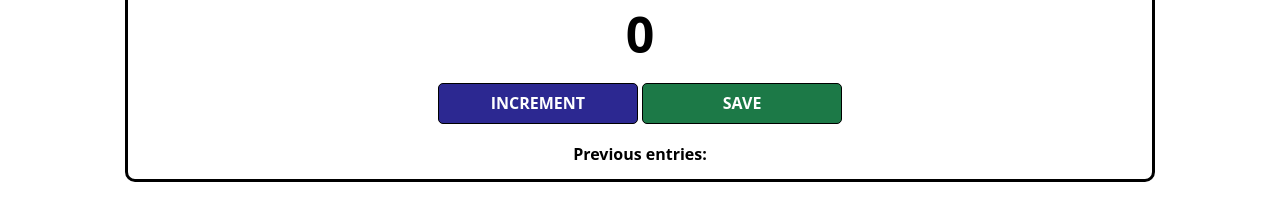
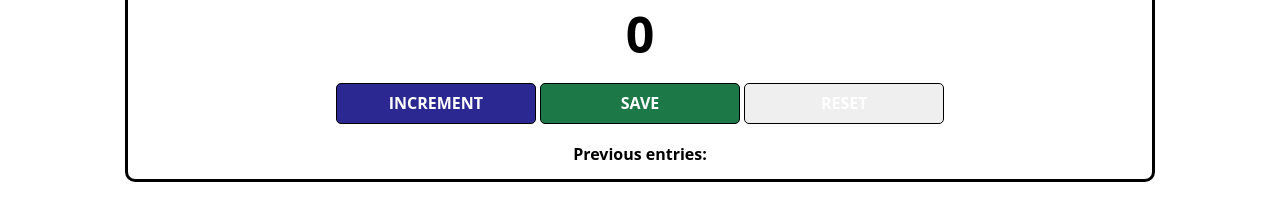
Before and after one commit to ashton8504/WaterTracker, a website built with Vite: page index.html in a window 1280 px wide. Shown: the part 54-274 px from the top of the page. Built offline with nearby package versions, Linux system fonts and the light colour scheme; files whose address does not match are found by name.

Commit message:
Update index.html
added reset button

```diff
--- a/index.html
+++ b/index.html
@@ -8,6 +8,7 @@
             <h2 id="count-el">0</h2>
             <button id="increment-btn" onclick="increment()">INCREMENT</button>
             <button id="save-btn" onclick="save()">SAVE</button>
+            <button id="reset-btn" onclick="reset()">RESET</button>
             <p id="save-el">Previous entries: </p>
         </div>
         <script src="index.js">
```
